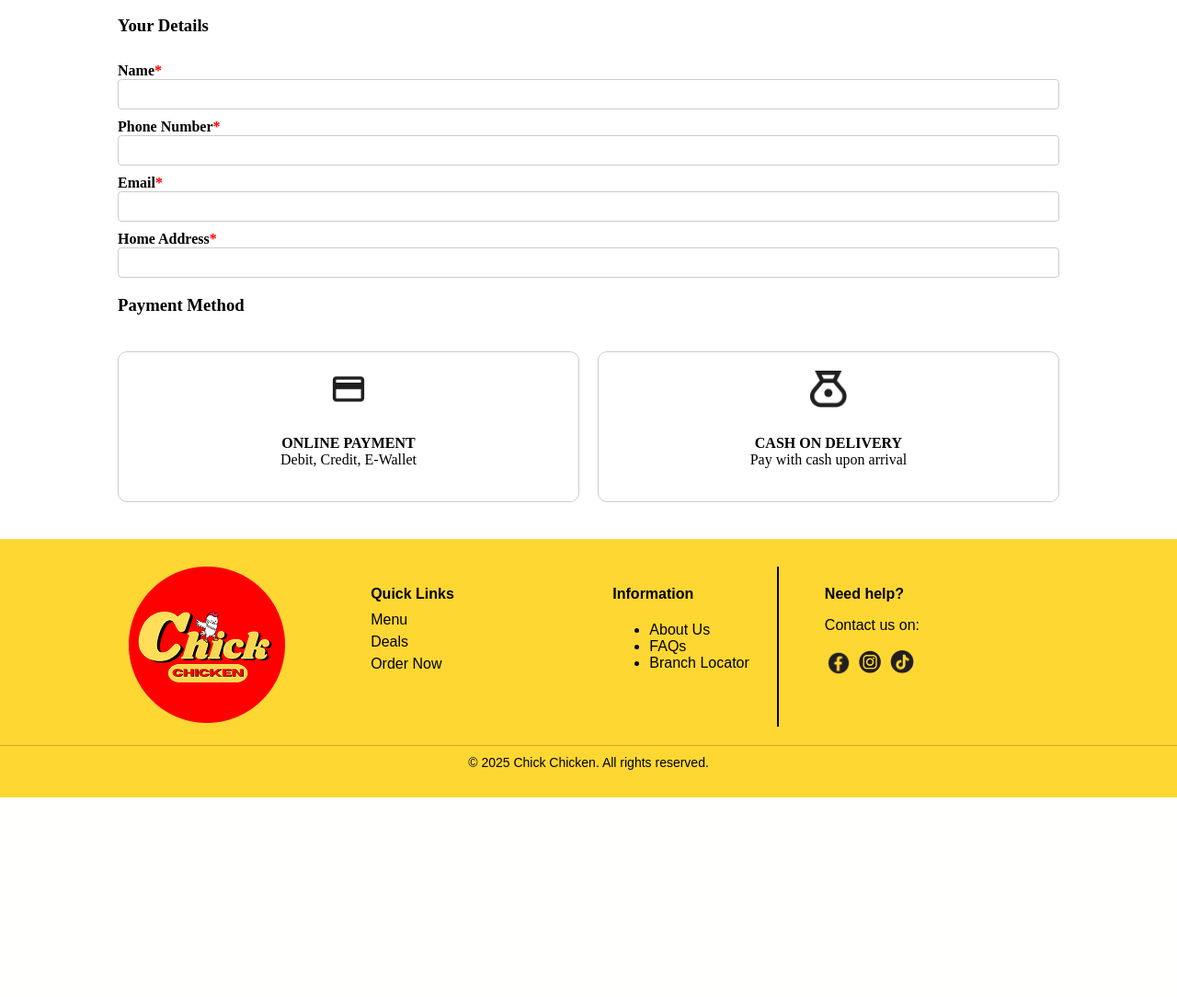
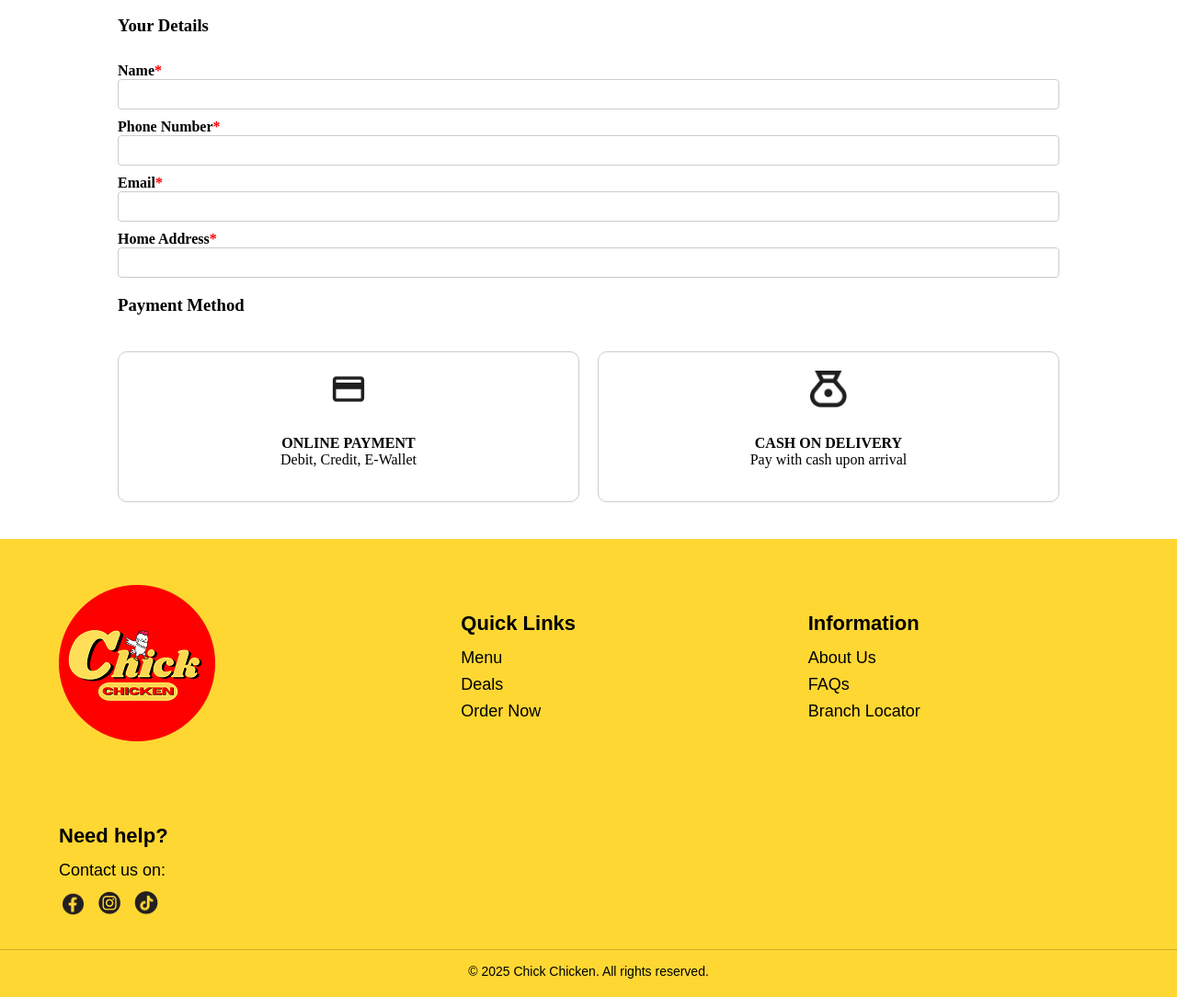
Before and after one commit to nemiiischoenheit00/chick_chicken, a PHP site: page /checkout.html in a window 1280 px wide. Shown: the part 323-1407 px from the top of the page at 92% size. Before the commit the page ends 1190 px from the top, so only its background shows below. Run offline with PHP 8.4, Linux system fonts and the light colour scheme.

Commit message:
Add files via upload

```diff
--- a/checkout.html
+++ b/checkout.html
@@ -42,7 +42,6 @@
       </div>
     </section>
 
-    <!-- Form -->
     <form class="checkout-form">
       <h3>Your Details</h3>
 
@@ -71,16 +70,17 @@
       </div>
     </form>
   </main>
+<!-- End of Checkout -->
 
   <!-- footer ngani -->
 <footer class="footer">
   <div class="footer-container">
 
-  <div class="footer-section logo-section">
-      <img src="assets\Logo3.png" alt="Chick Chicken Logo" class="footer-logo-img">
+  <div class="footer-logo">
+      <img src="assets/Logo3.png" alt="Chick Chicken Logo" class="footer-logo-img">
     </div>
 
-    <div class="footer-section">
+    <div class="footer-links">
       <h4>Quick Links</h4>
       <ul>
         <li><a href="#">Menu</a></li>
@@ -89,7 +89,7 @@
       </ul>
     </div>
 
-    <div class="footer-section1">
+    <div class="footer-info">
       <h4>Information</h4>
       <ul>
                 <li><a href="#about-us">About Us</a></li>
@@ -102,9 +102,9 @@
       <h4>Need help?</h4>
       <p>Contact us on:</p>
       <div class="social-icons">
-        <a href="https://www.facebook.com/chickchickenph/"><img src="assets\facebook-icon.png" alt="Facebook"></a>
-        <a href="https://www.instagram.com/chick.chickenph/?hl=en"><img src="assets\instagram-icon.png" alt="Instagram"></a>
-        <a href="https://www.tiktok.com/@chickchickenph?lang=en"><img src="assets\tiktok-icon.png" alt="TikTok"></a>
+        <a href="https://www.facebook.com/chickchickenph/"><img src="assets/facebook-icon.png" alt="Facebook"></a>
+        <a href="https://www.instagram.com/chick.chickenph/?hl=en"><img src="assets/instagram-icon.png" alt="Instagram"></a>
+        <a href="https://www.tiktok.com/@chickchickenph?lang=en"><img src="assets/tiktok-icon.png" alt="TikTok"></a>
       </div>
     </div>
 
--- a/style.css
+++ b/style.css
@@ -467,78 +467,91 @@ nav ul li a {
 .footer {
   background-color: #FFD733;
   color: #000;
-  padding: 30px 0;
+  padding: 50px 0 20px;
   font-family: Arial, sans-serif;
+  font-size: 18px;
+  width: 100%;
 }
 
 .footer-container {
-  max-width: 1000px;
-  margin: auto;
+  width: 90%;
+  max-width: 1200px;
+  margin: 0 auto;
   display: flex;
   flex-wrap: wrap;
   justify-content: space-between;
-  gap: 20px;
-}
-
-.footer-section {
-  flex: 1 1 200px;
-  min-width: 150px;
-}
-
-.footer-section h4 {
-  margin-bottom: 10px;
-  font-size: 16px;
-  font-weight: bold;
+  align-items: flex-start;
+  gap: 40px;
+  text-align: left;
 }
 
 .footer-logo {
-  font-size: 20px;
-  font-weight: bold;
+  display: block;
   margin-bottom: 10px;
+  margin-right: 60px;
 }
 
-
-.footer-section1 {
-  border-right: 2px solid black;
-  padding-right: 30px;
-  margin-right: 30px;
-}
-.footer-section1 a {
-  color: #000;
-  text-decoration: none;
-  transition: color 0.3s;
+.footer-info,
+.footer-links,
+.footer-section,
+.footer-logo {
+  flex: 1 1 250px;
+  min-width: 200px;
 }
 
-.footer-section ul {
+.footer-info h4,
+.footer-links h4,
+.footer-section h4 {
+  font-size: 22px !important;
+  font-weight: bold;
+  margin-bottom: 14px;
+  line-height: 1.2;
+}
+
+.footer-logo {
+  font-size: 22px;
+  font-weight: bold;
+  margin-bottom: 15px;
+}
+
+.footer-info ul,
+.footer-links ul {
   list-style: none;
   padding: 0;
   margin: 0;
 }
 
-.footer-section ul li {
-  margin-bottom: 6px;
+.footer-info ul li,
+.footer-links ul li {
+  margin-bottom: 8px;
 }
 
-.footer-section ul li a {
+.footer-info ul li a,
+.footer-links ul li a {
   color: #000;
   text-decoration: none;
-  transition: color 0.3s;
+  transition: color 0.3s ease;
 }
 
-.footer-section ul li a:hover {
+.footer-info ul li a:hover,
+.footer-links ul li a:hover {
   color: #E53935;
 }
 
+.footer-section p {
+  margin: 0 0 10px 0;
+}
 .social-icons {
   display: flex;
-  gap: 5px;
+  gap: 10px;
   align-items: center;
+  margin-top: 10px;
 }
 
 .social-icons img {
-  width: 30;
+  width: 30px;
   height: 30px;
-  transition: transform 0.3s;
+  transition: transform 0.3s ease;
 }
 
 .social-icons img:hover {
@@ -547,23 +560,14 @@ nav ul li a {
 
 .footer-bottom {
   text-align: center;
-  margin-top: 20px;
+  margin-top: 30px;
   font-size: 14px;
   border-top: 1px solid rgba(0,0,0,0.2);
-  padding-top: 10px;
+  padding-top: 15px;
 }
 
-@media (max-width: 768px) {
-  .footer-container {
-    flex-direction: column;
-    text-align: center;
-  }
+/* End of footer ngani */
 
-  .social-icons {
-    justify-content: center;
-  }
-}
-/*End of footer ngani*/
 
 /* About Section */
 .about {
@@ -592,7 +596,7 @@ nav ul li a {
 }
 /* End of About Section */
 
-/* MAIN CHECKOUT */
+/* Cheykout */
 .checkout-container {
   width: 80%;
   margin: 40px auto;
@@ -603,7 +607,6 @@ nav ul li a {
   margin-bottom: 20px;
 }
 
-/* Branch Info */
 .branch-info {
   display: flex;
   justify-content: space-between;
@@ -614,7 +617,6 @@ nav ul li a {
   margin-bottom: 5px;
 }
 
-/* FORM */
 .checkout-form {
   margin-top: 30px;
   display: flex;
@@ -655,4 +657,4 @@ nav ul li a {
   height: 40px;
   margin-bottom: 10px;
 }
-/* END OF CHECKOUT */
+/* End of Cheykout */
```
